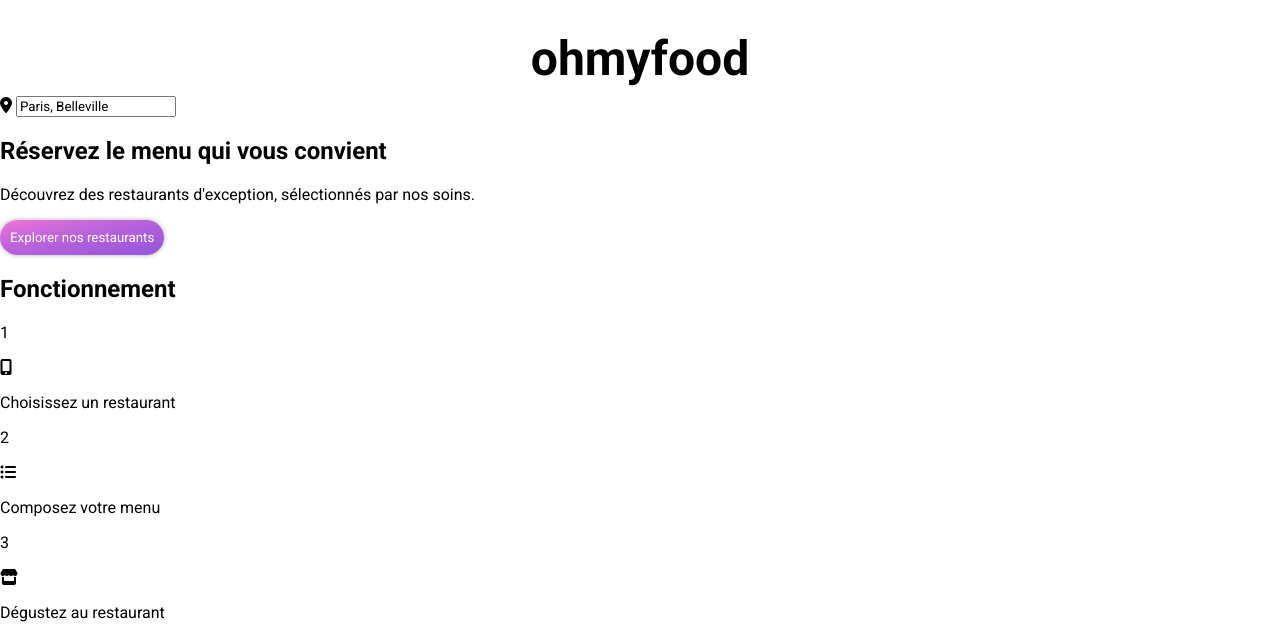
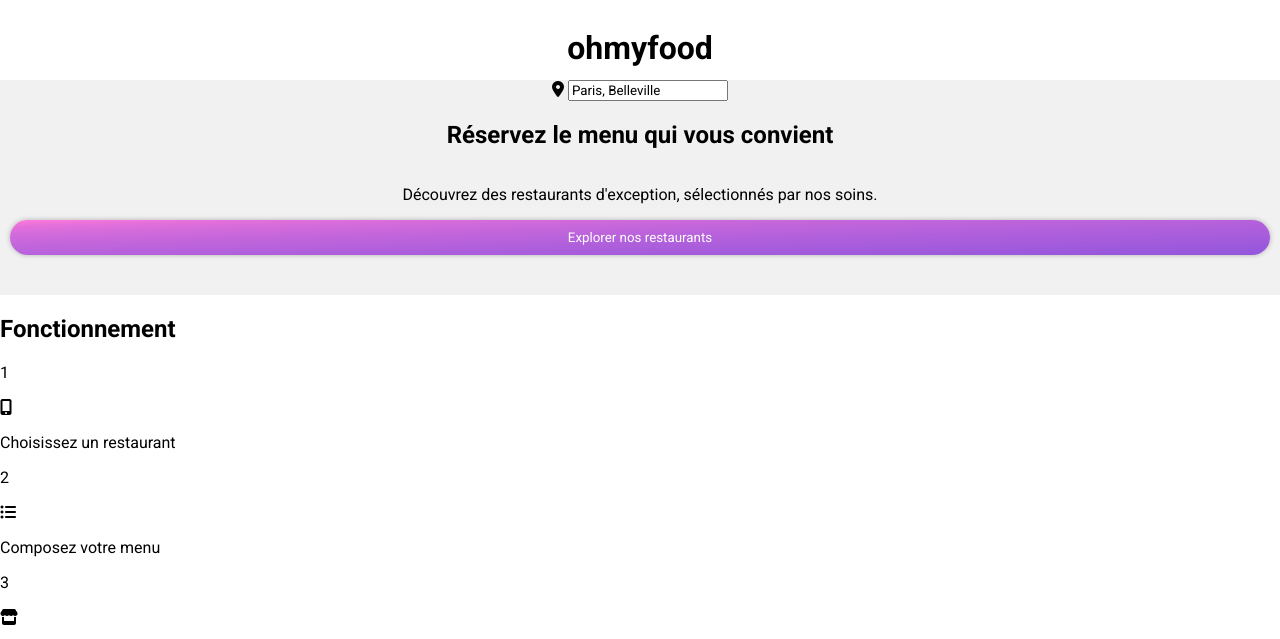
Before and after one commit to NathanPodevin/NathanPodevin_3_23112021, a website: page index.html in a window 1280 px wide. Shown: the top 639 px of the page. Drawn offline with Linux system fonts and the light colour scheme; a web font is replaced by a local one.

Commit message:
Mise à jour taille logo header

```diff
--- a/index.html
+++ b/index.html
@@ -14,12 +14,14 @@
    </header>
    <main>
        <section class="intro">
-            <form method="post" action="traitement.php" class="intro__search">
-                <i class="fas fa-map-marker-alt"></i>
-                <input class="intro__zonetext" type="text" name="destination" value="Paris, Belleville" placeholder="Ville"/>
-                <h2 class="intro__title">Réservez le menu qui vous convient</h2>
-                <p class="intro__text">Découvrez des restaurants d'exception, sélectionnés par nos soins.</p>
-                <input class="intro__btn" type="submit" value="Explorer nos restaurants"/>
+            <form method="post" action="traitement.php" class="intro__form">
+                <div class="intro__search">
+                    <i class="fas fa-map-marker-alt"></i>
+                    <input class="intro__zonetext" type="text" name="destination" value="Paris, Belleville" placeholder="Ville"/>
+                </div>
+                    <h2 class="intro__title">Réservez le menu qui vous convient</h2>
+                    <p class="intro__text">Découvrez des restaurants d'exception, sélectionnés par nos soins.</p>
+                    <input class="intro__btn" type="submit" value="Explorer nos restaurants"/>
             </form>
        </section>
        <section class="pres">
--- a/sass/Layout/_header.scss
+++ b/sass/Layout/_header.scss
@@ -1,14 +1,14 @@
 .header {
     width: 100%;
-    height: 6rem;
+    height: 5rem;
     display: flex;
     align-items: center;
     &__logo {
         width: 100%;
         & h1 {
-            font-size: 3rem;
+            font-size: 2rem;
             color: black;
-            margin: 20px 0px 0px 0px;
+            margin: 15px 0px 0px 0px;
             text-align: center;
         }
     }
```
Also changed, not shown: css/styles.css.
